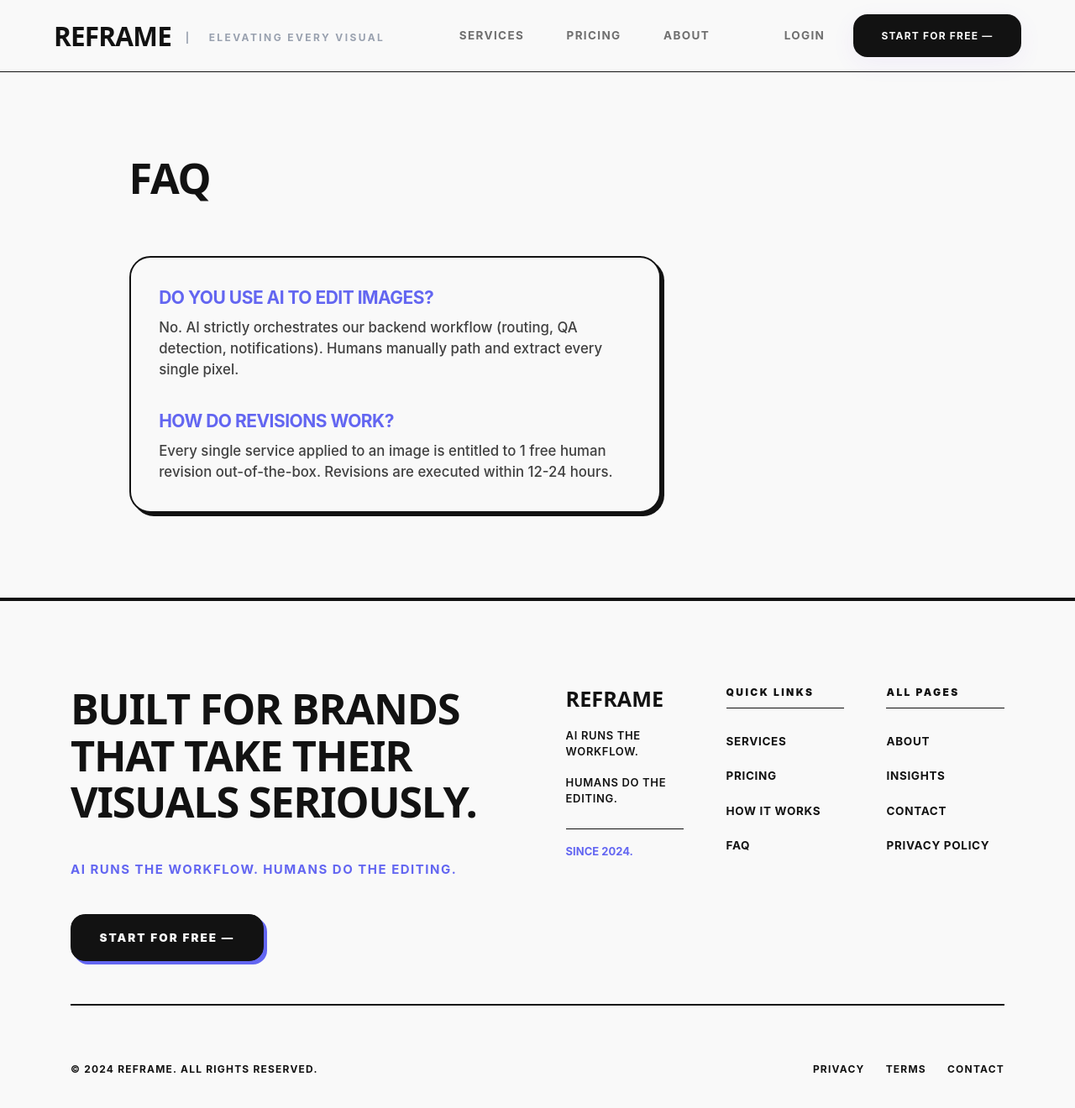
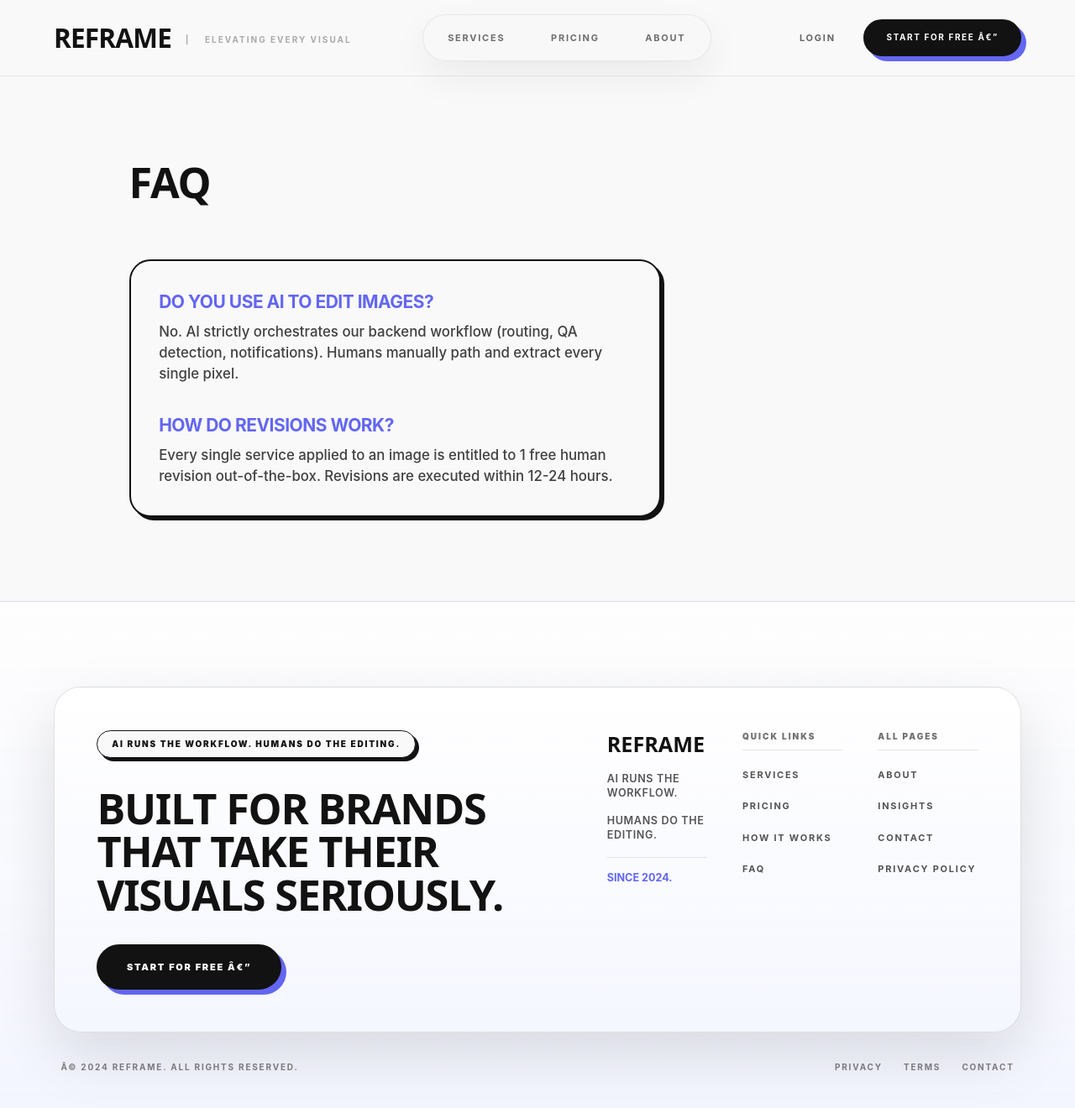
Before and after one commit to 73rdwolf/The-Beginning, a React (Vite) app in the folder web-development/reframe-visual/: page /faq in a window 1280 px wide. Shown: the top 1320 px of the page at 84% size. Built offline with nearby package versions, Linux system fonts and the light colour scheme.

Commit message:
fix(crash): remove references to deleted pages to restore localhost functionality

```diff
--- a/web-development/reframe-visual/src/components/Footer.tsx
+++ b/web-development/reframe-visual/src/components/Footer.tsx
@@ -1,52 +1,81 @@
 import React from 'react';
+import { Link } from 'react-router-dom';
 
 export const Footer: React.FC = () => {
   return (
-    <footer className="bg-white border-t-4 border-black py-24 px-6 md:px-20 font-inter">
-      <div className="container mx-auto">
-        <div className="grid lg:grid-cols-2 gap-16 mb-16 pb-12 border-b-2 border-black">
-          <div className="flex flex-col gap-10 max-w-lg">
-            <h2 className="text-4xl sm:text-5xl font-outfit font-black tracking-tight text-black leading-[1.1] uppercase">
+    <footer className="border-t border-black/10 bg-[linear-gradient(180deg,_rgba(255,255,255,0.88)_0%,_rgba(242,244,255,0.96)_100%)] py-24">
+      <div className="page-wrap">
+        <div className="surface-card-strong grid gap-16 p-8 md:p-12 lg:grid-cols-[1.1fr_0.9fr]">
+          <div className="flex max-w-xl flex-col gap-8">
+            <div className="inline-flex w-fit rounded-full border border-black bg-white px-4 py-2 text-[10px] font-black uppercase tracking-[0.18em] shadow-[4px_4px_0px_#121212]">
+              AI runs the workflow. Humans do the editing.
+            </div>
+            <h2 className="text-4xl font-outfit font-black uppercase leading-[1.02] tracking-tight text-black sm:text-5xl">
               Built for brands that take their visuals seriously.
             </h2>
-            <p className="text-[15px] font-bold tracking-widest text-[#6366F1] uppercase">
-              AI runs the workflow. Humans do the editing.
-            </p>
-            <button className="w-fit bg-black text-white px-8 py-4 rounded-2xl text-[13.5px] font-black tracking-[0.15em] uppercase border border-black shadow-[4px_4px_0px_#6366F1] hover:translate-x-[2px] hover:translate-y-[2px] hover:shadow-[2px_2px_0px_#6366F1] transition-all">
-              Start for Free —
-            </button>
+            <Link to="/jobs/new/services" className="cta-primary w-fit px-8 py-4 text-[11px] font-black uppercase tracking-[0.16em]">
+              Start for Free â€”
+            </Link>
           </div>
 
-          <div className="grid grid-cols-2 lg:grid-cols-3 gap-12">
+          <div className="grid gap-10 sm:grid-cols-2 lg:grid-cols-3">
             <div className="flex flex-col gap-4">
-              <h4 className="text-2xl font-outfit font-black text-black uppercase">Reframe</h4>
-              <p className="text-[13px] font-semibold text-black uppercase tracking-wider">AI runs the workflow.</p>
-              <p className="text-[13px] font-semibold text-black uppercase tracking-wider">Humans do the editing.</p>
-              <p className="text-[13px] font-bold text-[#6366F1] uppercase mt-2 border-t border-black pt-4">Since 2024.</p>
+              <h4 className="text-2xl font-outfit font-black uppercase text-black">Reframe</h4>
+              <p className="text-xs font-semibold uppercase tracking-wider text-black/72">AI runs the workflow.</p>
+              <p className="text-xs font-semibold uppercase tracking-wider text-black/72">Humans do the editing.</p>
+              <p className="border-t border-black/10 pt-4 text-xs font-bold uppercase text-[#6366F1]">Since 2024.</p>
             </div>
+
             <div className="flex flex-col gap-5">
-              <h4 className="text-[12px] font-black text-black uppercase tracking-[0.2em] mb-2 border-b border-black pb-2">Quick Links</h4>
-              <a href="/services" className="text-[13.5px] font-bold text-black uppercase hover:text-[#6366F1] tracking-wider transition-colors">Services</a>
-              <a href="/pricing" className="text-[13.5px] font-bold text-black uppercase hover:text-[#6366F1] tracking-wider transition-colors">Pricing</a>
-              <a href="/about" className="text-[13.5px] font-bold text-black uppercase hover:text-[#6366F1] tracking-wider transition-colors">How It Works</a>
-              <a href="/faq" className="text-[13.5px] font-bold text-black uppercase hover:text-[#6366F1] tracking-wider transition-colors">FAQ</a>
+              <h4 className="border-b border-black/10 pb-2 text-[10px] font-black uppercase tracking-[0.2em] text-black/60">
+                Quick Links
+              </h4>
+              <Link to="/services" className="text-[11px] font-bold uppercase tracking-[0.16em] text-black/72 hover:text-[#6366F1]">
+                Services
+              </Link>
+              <Link to="/pricing" className="text-[11px] font-bold uppercase tracking-[0.16em] text-black/72 hover:text-[#6366F1]">
+                Pricing
+              </Link>
+              <Link to="/about" className="text-[11px] font-bold uppercase tracking-[0.16em] text-black/72 hover:text-[#6366F1]">
+                How It Works
+              </Link>
+              <Link to="/faq" className="text-[11px] font-bold uppercase tracking-[0.16em] text-black/72 hover:text-[#6366F1]">
+                FAQ
+              </Link>
             </div>
-            <div className="flex flex-col gap-5 mt-8 lg:mt-0">
-              <h4 className="text-[12px] font-black text-black uppercase tracking-[0.2em] mb-2 border-b border-black pb-2">All Pages</h4>
-              <a href="/about" className="text-[13.5px] font-bold text-black uppercase hover:text-[#6366F1] tracking-wider transition-colors">About</a>
-              <a href="/insights" className="text-[13.5px] font-bold text-black uppercase hover:text-[#6366F1] tracking-wider transition-colors">Insights</a>
-              <a href="/contact" className="text-[13.5px] font-bold text-black uppercase hover:text-[#6366F1] tracking-wider transition-colors">Contact</a>
-              <a href="/privacy" className="text-[13.5px] font-bold text-black uppercase hover:text-[#6366F1] tracking-wider transition-colors">Privacy Policy</a>
+
+            <div className="flex flex-col gap-5">
+              <h4 className="border-b border-black/10 pb-2 text-[10px] font-black uppercase tracking-[0.2em] text-black/60">
+                All Pages
+              </h4>
+              <Link to="/about" className="text-[11px] font-bold uppercase tracking-[0.16em] text-black/72 hover:text-[#6366F1]">
+                About
+              </Link>
+              <Link to="/insights" className="text-[11px] font-bold uppercase tracking-[0.16em] text-black/72 hover:text-[#6366F1]">
+                Insights
+              </Link>
+              <Link to="/contact" className="text-[11px] font-bold uppercase tracking-[0.16em] text-black/72 hover:text-[#6366F1]">
+                Contact
+              </Link>
+              <Link to="/privacy" className="text-[11px] font-bold uppercase tracking-[0.16em] text-black/72 hover:text-[#6366F1]">
+                Privacy Policy
+              </Link>
             </div>
           </div>
         </div>
 
-        <div className="flex flex-col md:flex-row justify-between items-center gap-6 text-[12px] font-bold text-black uppercase tracking-widest">
-          <p>© 2024 REFRAME. ALL RIGHTS RESERVED.</p>
+        <div className="mt-8 flex flex-col items-center justify-between gap-4 px-2 text-[10px] font-bold uppercase tracking-[0.18em] text-black/52 md:flex-row">
+          <p>Â© 2024 REFRAME. ALL RIGHTS RESERVED.</p>
           <div className="flex gap-6">
-            <a href="/privacy" className="hover:text-[#6366F1] transition-colors">PRIVACY</a>
-            <a href="/terms" className="hover:text-[#6366F1] transition-colors">TERMS</a>
-            <a href="/contact" className="hover:text-[#6366F1] transition-colors">CONTACT</a>
+            <Link to="/privacy" className="hover:text-[#6366F1]">
+              PRIVACY
+            </Link>
+            <Link to="/terms" className="hover:text-[#6366F1]">
+              TERMS
+            </Link>
+            <Link to="/contact" className="hover:text-[#6366F1]">
+              CONTACT
+            </Link>
           </div>
         </div>
       </div>
--- a/web-development/reframe-visual/src/components/Navigation.tsx
+++ b/web-development/reframe-visual/src/components/Navigation.tsx
@@ -1,31 +1,63 @@
 import React from 'react';
 import { Menu } from 'lucide-react';
+import { Link, NavLink } from 'react-router-dom';
 
 export const Navigation: React.FC = () => {
   return (
-    <header className="sticky top-0 z-50 bg-white border-b border-black px-8 md:px-16 lg:px-[5%] py-4 flex items-center justify-between text-black">
+    <header className="sticky top-0 z-50 border-b border-black/8 bg-white/78 backdrop-blur-xl">
+      <div className="page-wrap flex items-center justify-between py-4 text-black">
         <div className="flex items-center gap-4">
-        <div className="text-2xl md:text-3xl font-outfit font-black tracking-tight uppercase">Reframe</div>
-        <div className="hidden md:block text-[12px] font-bold tracking-[0.2em] text-gray-400 uppercase mt-1">
+          <Link to="/" className="text-2xl font-outfit font-black uppercase tracking-tight md:text-3xl">
+            Reframe
+          </Link>
+          <div className="mt-1 hidden text-[10px] font-bold uppercase tracking-[0.2em] text-black/34 md:block">
             |&nbsp;&nbsp;&nbsp;&nbsp;Elevating every visual
           </div>
         </div>
 
-      <nav className="hidden lg:flex items-center gap-12">
-        <a href="/services" className="text-[13.5px] font-bold tracking-widest text-black/60 hover:text-black transition-all duration-300 ease-out uppercase">Services</a>
-        <a href="/pricing" className="text-[13.5px] font-bold tracking-widest text-black/60 hover:text-black transition-all duration-300 ease-out uppercase">Pricing</a>
-        <a href="/about" className="text-[13.5px] font-bold tracking-widest text-black/60 hover:text-black transition-all duration-300 ease-out uppercase">About</a>
+        <nav className="hidden items-center gap-3 rounded-full border border-black/8 bg-white/76 p-2 shadow-[0_18px_45px_rgba(18,18,18,0.06)] lg:flex">
+          <NavLink
+            to="/services"
+            className={({ isActive }) =>
+              `rounded-full px-5 py-2.5 text-[11px] font-bold uppercase tracking-[0.16em] ${
+                isActive ? 'bg-black text-white' : 'text-black/60 hover:bg-black/5 hover:text-black'
+              }`
+            }
+          >
+            Services
+          </NavLink>
+          <NavLink
+            to="/pricing"
+            className={({ isActive }) =>
+              `rounded-full px-5 py-2.5 text-[11px] font-bold uppercase tracking-[0.16em] ${
+                isActive ? 'bg-black text-white' : 'text-black/60 hover:bg-black/5 hover:text-black'
+              }`
+            }
+          >
+            Pricing
+          </NavLink>
+          <NavLink
+            to="/about"
+            className={({ isActive }) =>
+              `rounded-full px-5 py-2.5 text-[11px] font-bold uppercase tracking-[0.16em] ${
+                isActive ? 'bg-black text-white' : 'text-black/60 hover:bg-black/5 hover:text-black'
+              }`
+            }
+          >
+            About
+          </NavLink>
         </nav>
 
-      <div className="flex items-center gap-8">
-        <button onClick={() => window.location.href='/login'} className="hidden md:flex items-center gap-2 text-[13.5px] font-bold tracking-widest text-black/60 hover:text-black uppercase transition-all duration-300 ease-out">
+        <div className="flex items-center gap-3">
+          <Link to="/login" className="hidden rounded-full px-5 py-3 text-[11px] font-bold uppercase tracking-[0.16em] text-black/64 hover:bg-black/5 hover:text-black md:inline-flex">
             Login
+          </Link>
+          <Link to="/jobs/new/services" className="cta-primary px-6 py-3 text-[10px] font-bold uppercase tracking-[0.16em]">
+            Start for Free â€”
+          </Link>
+          <button type="button" className="inline-flex rounded-full border border-black/10 bg-white/82 p-3 text-black lg:hidden">
+            <Menu className="h-5 w-5" />
           </button>
-        <button onClick={() => window.location.href='/jobs/new/services'} className="bg-black text-white px-8 py-4 rounded-2xl text-[12px] font-bold tracking-widest uppercase hover:-translate-y-0.5 shadow-[0_8px_30px_rgba(124,58,237,0.06)] hover:shadow-[0_16px_40px_rgba(124,58,237,0.15)] transition-all duration-300 ease-out">
-          Start for Free —
-        </button>
-        <div className="lg:hidden p-2">
-          <Menu className="w-6 h-6" />
         </div>
       </div>
     </header>
```
Also changed, not shown: web-development/reframe-visual/src/App.tsx (+16 -20 lines). Lines whose indentation alone changed are shown as unchanged.
